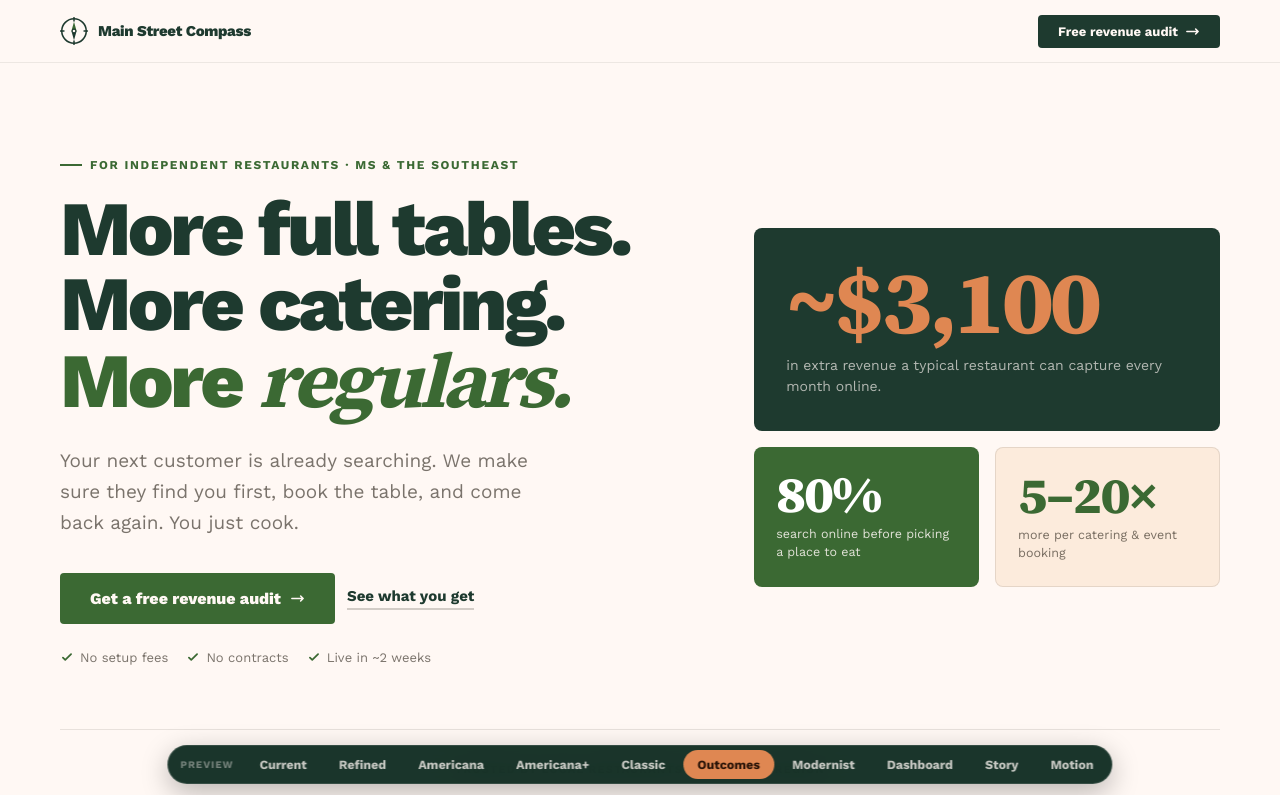
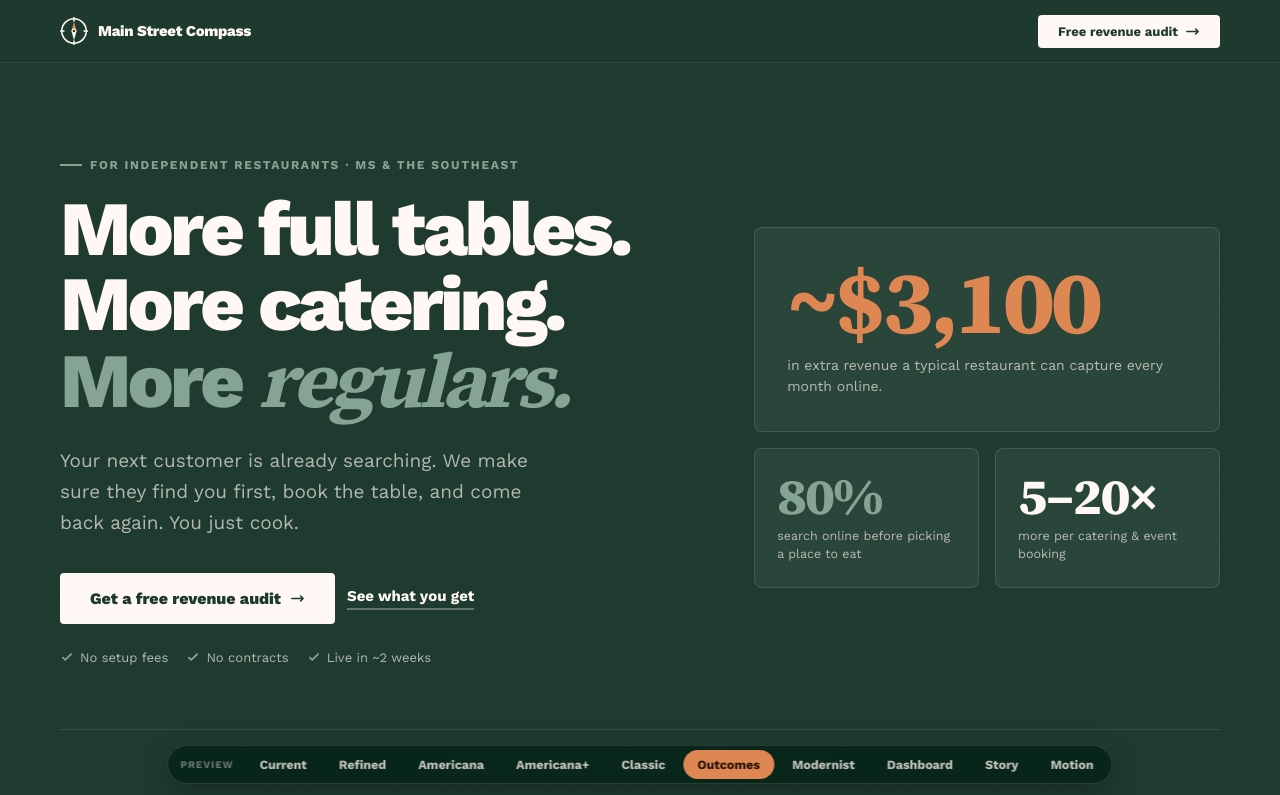
Before and after one commit to MainStreetGrowth/mainstreetgrowth, a Next.js app: page /outcomes in a window 1280 px wide. Shown: the top 795 px of the page. Built offline with nearby package versions, Linux system fonts and the light colour scheme.

Commit message:
Outcomes: forest-green hero + dark nav to match Current's brand treatment

```diff
--- a/app/outcomes/page.tsx
+++ b/app/outcomes/page.tsx
@@ -267,18 +267,18 @@ export default function Outcomes() {
     <div style={{ fontFamily: "var(--font-body,system-ui)", backgroundColor: C.cream, color: C.ink }}>
 
       {/* ── NAV ─────────────────────────────────────────────── */}
-      <header style={{ position: "sticky", top: 0, zIndex: 50, padding: "0 24px", background: "rgba(255,248,244,0.9)", backdropFilter: "blur(10px)", borderBottom: `1px solid rgba(34,26,17,0.08)` }}>
+      <header style={{ position: "sticky", top: 0, zIndex: 50, padding: "0 24px", background: C.ink, borderBottom: `1px solid rgba(255,255,255,0.08)` }}>
         <div style={{
           maxWidth: 1160, margin: "0 auto",
           display: "flex", alignItems: "center", justifyContent: "space-between",
           height: 62,
         }}>
           <a href="/" style={{ display: "flex", alignItems: "center", gap: 10, textDecoration: "none" }}>
-            <CompassMark size={28} ring={C.ink} north={C.coral} south={C.ink} hub={C.cream} />
-            <span style={{ fontWeight: 800, fontSize: 15, color: C.ink, letterSpacing: "-0.02em" }}>Main Street Compass</span>
+            <CompassMark size={28} ring={C.onInk} north={C.gold} south={C.onInk} hub={C.ink} />
+            <span style={{ fontWeight: 800, fontSize: 15, color: C.onInk, letterSpacing: "-0.02em" }}>Main Street Compass</span>
           </a>
           <a href="#contact" style={{
-            background: C.ink, color: C.onInk,
+            background: C.onInk, color: C.ink,
             padding: "9px 20px", borderRadius: 4, fontSize: 13, fontWeight: 700,
             display: "inline-flex", alignItems: "center", gap: 7,
             textDecoration: "none",
@@ -291,7 +291,7 @@ export default function Outcomes() {
       <main>
 
         {/* ── HERO — asymmetric, outcome-first ─────────────────── */}
-        <section style={{ background: C.cream, padding: isMobile ? "56px 20px 64px" : "88px 24px 96px" }}>
+        <section className="grain" style={{ background: C.ink, padding: isMobile ? "56px 20px 64px" : "88px 24px 96px" }}>
           <div style={{
             maxWidth: 1160, margin: "0 auto",
             display: "grid", gridTemplateColumns: isMobile ? "1fr" : "1.15fr 0.85fr",
@@ -300,44 +300,44 @@ export default function Outcomes() {
             {/* Left — headline */}
             <div>
               <div className="reveal">
-                <Kicker>For independent restaurants · MS &amp; the Southeast</Kicker>
+                <Kicker color="#86a496">For independent restaurants · MS &amp; the Southeast</Kicker>
               </div>
               <h1 className="reveal reveal-delay-1" style={{
                 fontSize: isMobile ? "3rem" : "clamp(3.2rem,6vw,5.4rem)",
                 fontWeight: 800, lineHeight: 0.98, letterSpacing: "-0.045em",
-                color: C.ink, margin: "0 0 26px",
+                color: C.onInk, margin: "0 0 26px",
               }}>
                 More full tables.<br />
                 More catering.<br />
-                <span style={{ color: C.coral }}>More </span>
-                <span className="font-display" style={{ fontStyle: "italic", fontWeight: 700, color: C.coral }}>regulars.</span>
+                <span style={{ color: "#86a496" }}>More </span>
+                <span className="font-display" style={{ fontStyle: "italic", fontWeight: 700, color: "#86a496" }}>regulars.</span>
               </h1>
               <p className="reveal reveal-delay-2" style={{
-                fontSize: isMobile ? 17 : 19, color: C.muted, lineHeight: 1.65,
+                fontSize: isMobile ? 17 : 19, color: C.onInkMuted, lineHeight: 1.65,
                 margin: "0 0 34px", maxWidth: 480,
               }}>
                 Your next customer is already searching. We make sure they find you first, book the table, and come back again. You just cook.
               </p>
               <div className="reveal reveal-delay-3" style={{ display: "flex", gap: 12, flexWrap: "wrap", alignItems: "center" }}>
                 <a href="#contact" style={{
-                  background: C.coral, color: "#fff8f4",
+                  background: C.onInk, color: C.ink,
                   padding: "16px 30px", borderRadius: 4, fontSize: 16, fontWeight: 800,
                   display: "inline-flex", alignItems: "center", gap: 9, textDecoration: "none",
                 }}>
                   Get a free revenue audit <IcoArrow />
                 </a>
                 <a href="#outcomes" style={{
-                  color: C.ink, fontSize: 15, fontWeight: 700, textDecoration: "none",
+                  color: C.onInk, fontSize: 15, fontWeight: 700, textDecoration: "none",
                   display: "inline-flex", alignItems: "center", gap: 7,
-                  borderBottom: `2px solid rgba(34,26,17,0.2)`, paddingBottom: 3,
+                  borderBottom: `2px solid rgba(255,248,244,0.3)`, paddingBottom: 3,
                 }}>
                   See what you get
                 </a>
               </div>
-              <div className="reveal reveal-delay-4" style={{ display: "flex", gap: 18, marginTop: 26, flexWrap: "wrap", fontSize: 13, color: C.muted }}>
+              <div className="reveal reveal-delay-4" style={{ display: "flex", gap: 18, marginTop: 26, flexWrap: "wrap", fontSize: 13, color: C.onInkMuted }}>
                 {["No setup fees", "No contracts", "Live in ~2 weeks"].map(t => (
                   <span key={t} style={{ display: "flex", alignItems: "center", gap: 6 }}>
-                    <span style={{ color: C.coral, display: "inline-flex" }}><IcoCheck /></span>{t}
+                    <span style={{ color: "#86a496", display: "inline-flex" }}><IcoCheck /></span>{t}
                   </span>
                 ))}
               </div>
@@ -345,7 +345,7 @@ export default function Outcomes() {
 
             {/* Right — oversized stat cluster */}
             <div className="reveal reveal-delay-2" style={{ display: "flex", flexDirection: "column", gap: 16 }}>
-              <div style={{ background: C.ink, borderRadius: 8, padding: isMobile ? "28px 26px" : "34px 32px" }}>
+              <div style={{ background: "rgba(255,255,255,0.05)", border: "1px solid rgba(255,255,255,0.12)", borderRadius: 8, padding: isMobile ? "28px 26px" : "34px 32px" }}>
                 <div className="font-display" style={{ fontSize: isMobile ? "4rem" : "clamp(4rem,7vw,5.6rem)", fontWeight: 800, color: C.gold, lineHeight: 0.9, letterSpacing: "-0.04em", marginBottom: 12 }}>
                   ~$3,100
                 </div>
@@ -354,27 +354,27 @@ export default function Outcomes() {
                 </div>
               </div>
               <div style={{ display: "grid", gridTemplateColumns: "1fr 1fr", gap: 16 }}>
-                <div style={{ background: C.coral, borderRadius: 8, padding: "24px 22px" }}>
-                  <div className="font-display" style={{ fontSize: "clamp(2.4rem,5vw,3.2rem)", fontWeight: 800, color: "#FFFFFF", lineHeight: 0.9, letterSpacing: "-0.03em", marginBottom: 8 }}>80%</div>
-                  <div style={{ fontSize: 12.5, color: "rgba(255,248,244,0.85)", lineHeight: 1.45 }}>search online before picking a place to eat</div>
+                <div style={{ background: "rgba(255,255,255,0.05)", border: "1px solid rgba(255,255,255,0.12)", borderRadius: 8, padding: "24px 22px" }}>
+                  <div className="font-display" style={{ fontSize: "clamp(2.4rem,5vw,3.2rem)", fontWeight: 800, color: "#86a496", lineHeight: 0.9, letterSpacing: "-0.03em", marginBottom: 8 }}>80%</div>
+                  <div style={{ fontSize: 12.5, color: C.onInkMuted, lineHeight: 1.45 }}>search online before picking a place to eat</div>
                 </div>
-                <div style={{ background: C.blush, borderRadius: 8, padding: "24px 22px", border: `1.5px solid rgba(34,26,17,0.1)` }}>
-                  <div className="font-display" style={{ fontSize: "clamp(2.4rem,5vw,3.2rem)", fontWeight: 800, color: C.coral, lineHeight: 0.9, letterSpacing: "-0.03em", marginBottom: 8 }}>5–20×</div>
-                  <div style={{ fontSize: 12.5, color: C.muted, lineHeight: 1.45 }}>more per catering &amp; event booking</div>
+                <div style={{ background: "rgba(255,255,255,0.05)", border: "1px solid rgba(255,255,255,0.12)", borderRadius: 8, padding: "24px 22px" }}>
+                  <div className="font-display" style={{ fontSize: "clamp(2.4rem,5vw,3.2rem)", fontWeight: 800, color: C.onInk, lineHeight: 0.9, letterSpacing: "-0.03em", marginBottom: 8 }}>5–20×</div>
+                  <div style={{ fontSize: 12.5, color: C.onInkMuted, lineHeight: 1.45 }}>more per catering &amp; event booking</div>
                 </div>
               </div>
             </div>
           </div>
 
           {/* Marquee */}
-          <div style={{ maxWidth: 1160, margin: isMobile ? "48px auto 0" : "64px auto 0", borderTop: `1px solid rgba(34,26,17,0.1)`, paddingTop: 22 }}>
-            <p style={{ textAlign: "center", fontSize: 11, fontWeight: 700, textTransform: "uppercase", letterSpacing: "0.12em", color: C.muted, marginBottom: 16 }}>
+          <div style={{ maxWidth: 1160, margin: isMobile ? "48px auto 0" : "64px auto 0", borderTop: `1px solid rgba(255,255,255,0.1)`, paddingTop: 22 }}>
+            <p style={{ textAlign: "center", fontSize: 11, fontWeight: 700, textTransform: "uppercase", letterSpacing: "0.12em", color: C.onInkMuted, marginBottom: 16 }}>
               Trusted by local restaurants across the region
             </p>
             <div style={{ overflow: "hidden", WebkitMaskImage: "linear-gradient(to right,transparent,rgba(0,0,0,0.8) 12%,rgba(0,0,0,0.8) 88%,transparent)" }}>
               <div className="marquee-track" style={{ gap: 60 }}>
                 {[...MARQUEE, ...MARQUEE].map((n, i) => (
-                  <span key={i} className="font-display" style={{ fontSize: 15, fontWeight: 700, color: C.ink, opacity: 0.4, whiteSpace: "nowrap" }}>{n}</span>
+                  <span key={i} className="font-display" style={{ fontSize: 15, fontWeight: 700, color: C.onInk, opacity: 0.4, whiteSpace: "nowrap" }}>{n}</span>
                 ))}
               </div>
             </div>
```
